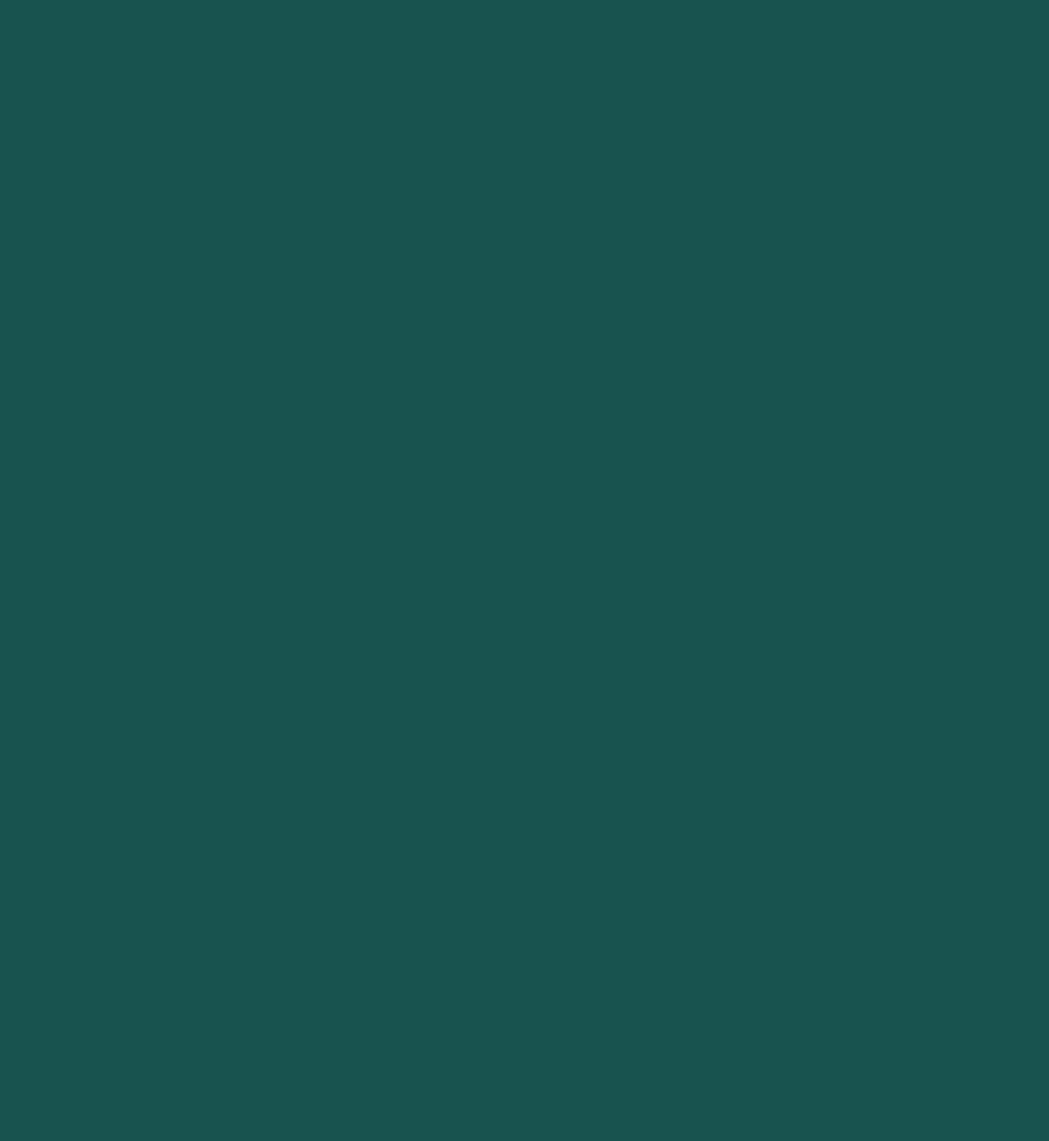
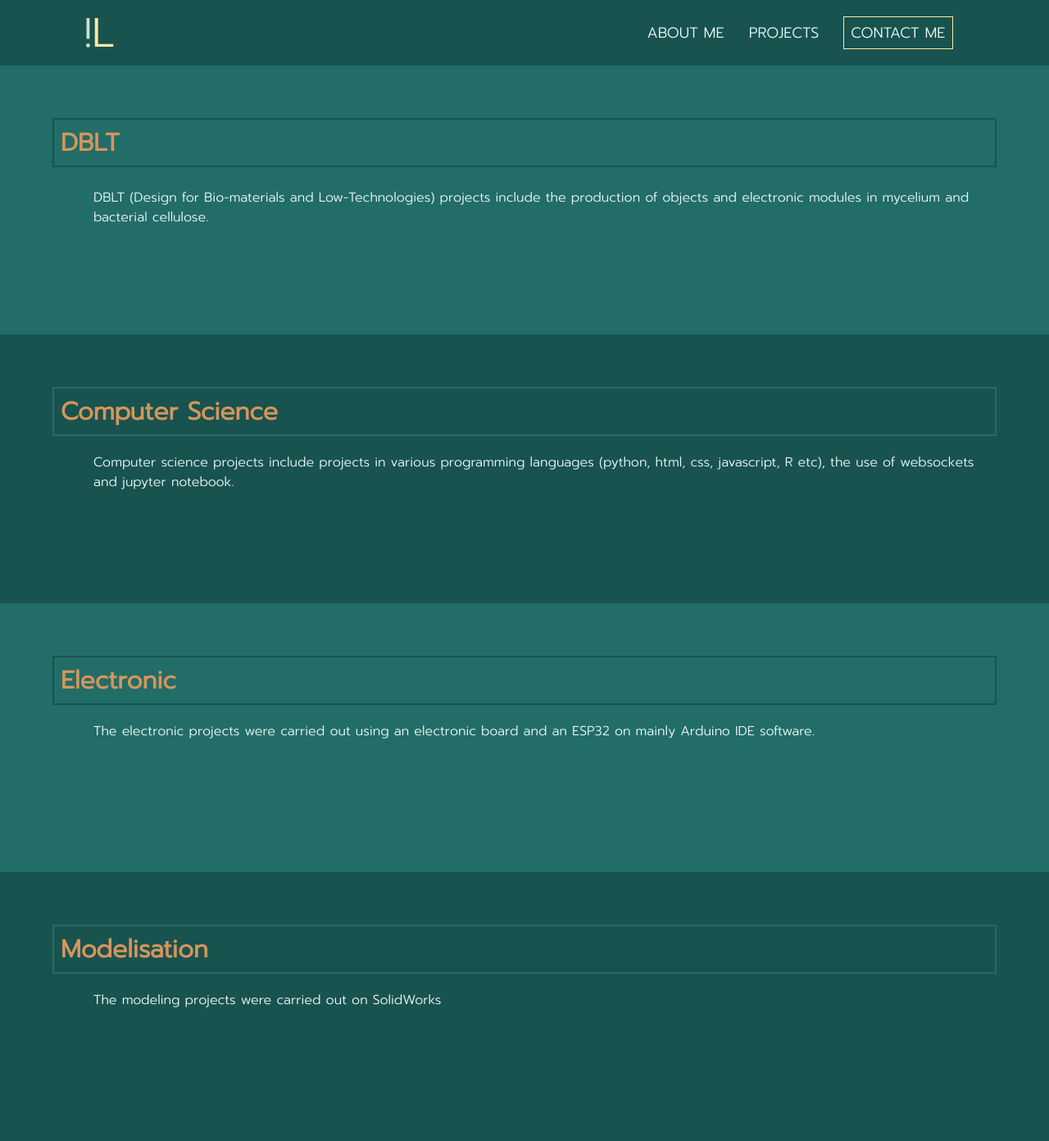
Before and after one commit to LucaricotRouge/personnalPorteFolio, a plain HTML site: page Projects.html in a window 1280 px wide. Shown: the whole page at 82% size. Before the commit the page ends 800 px from the top, so only its background shows below. Drawn offline with Linux system fonts and the light colour scheme.

Commit message:
Réalisation de la page projets

```diff
--- a/Projects.html
+++ b/Projects.html
@@ -8,6 +8,73 @@
     <link rel="stylesheet" href="style.css">
 </head>
 <body>
+    <header>
 
+        <div class="logo">
+            <span style ="color : #C9E3CC">!</span>L
+        </div>
+        <nav>
+            <ul class="menu">
+                   <li><a href="index.html">About me</a></li>
+                   <li><a href="Projects.html">Projects</a></li>
+                   <li class="contact"><a href="Contact.html">Contact Me</a></li>
+                </ul>
+        </nav>
+    </header>
+
+    <section>
+        <div class = "DBLT">
+            <nav>
+                <a href="DBLT.html">
+                    <h2>
+                        DBLT
+                    </h2>
+                </a>
+            </nav>
+            <p>
+                DBLT (Design for Bio-materials and Low-Technologies) projects include the production of objects and electronic modules in mycelium and bacterial cellulose.
+            </p>
+        </div>
+
+        <div class="CS">
+            <nav>
+                <a href="CS.html">
+                    <h2>
+                        Computer Science
+                    </h2>
+                </a>
+            </nav>
+            <p>
+                Computer science projects include projects in various programming languages (python, html, css, javascript, R etc), the use of websockets and jupyter notebook.
+            </p>
+        </div>
+
+        <div class="Electronic">
+            <nav>
+                <a href="Electronic.html">
+                    <h2>
+                        Electronic
+                    </h2>
+                </a>
+            </nav>
+            <p>
+                The electronic projects were carried out using an electronic board and an ESP32 on mainly Arduino IDE software.
+            </p>
+        </div>
+
+        <div class="Modelisation">
+            <nav>
+                <a href="Modelisation.html">
+                    <h2>
+                        Modelisation
+                    </h2>
+                </a>
+            </nav>
+            <p>
+                The modeling projects were carried out on SolidWorks
+            </p>
+        </div>
+
+    </section>
 </body>
 </html>
--- a/style.css
+++ b/style.css
@@ -11,8 +11,8 @@
 body {
     background-color: #18534F;
     position: relative;
+    /* permet de définir un contexte de positionnement pour un élément, tout en le laissant à sa position normale dans le flux du document, sauf si vous spécifiez des valeurs supplémentaires comme top, right, bottom, ou left. */
     height: 100vh; /*signifie que la hauteur est dynamique et s'ajuste à 100% de la hauteur de la fenêtre*/
-    overflow: hidden;
     /* pour masquer le contenu qui dépasse de la boîte de l'élément */
 }
 
@@ -41,7 +41,6 @@ header{
 
 .menu
 {
-
     display: flex;
     align-items: center;
     justify-content: space-between;
@@ -87,6 +86,8 @@ header{
     /*intéressant de noter que si le rectangle généré après passage de la souris est plus grand que le rectangle de base ça va élargir ce rectangle de base*/
     color: #FEEAA1
 }
+
+ /*<-----About Me----->*/
 
 /* DESCRIPTION */
 
@@ -160,3 +161,118 @@ padding :
     - C'est l'espace intérieur entre le contenu de l’élément (comme du texte ou une image) et ses bords.
     - Ajoute n px d'espace entre le texte et le bord du cadre.
  */
+
+
+ /*<-----Projects----->*/
+
+
+section h2{
+    border: 2px solid #18534F;
+    padding: 5px 8px;
+}
+
+section h2:hover{
+    color: #FEEAA1;
+    border: 2px solid #ECF8F6; /*épaisseur de la bordure de 1px et de forme rectangulaire noire*/
+    padding: 3px 16px;
+    transition: 0.5s;
+}
+
+.DBLT {
+    background-color: #226D68;
+    height: 25vh;
+    padding: 5% 5%;
+}
+
+.DBLT a{
+    text-decoration: 0;
+    font-size: 20px;
+    transition: 1s;
+}
+
+.DBLT h2{
+    color: #D6955B
+
+}
+
+.DBLT p{
+    color: #ECF8F6;
+    margin-top: 25px;
+    margin-left: 50px;
+}
+
+
+.CS {
+
+    background-color: #18534F;
+    height: 25vh;
+    padding: 5% 5%;
+ }
+
+.CS a {
+    text-decoration: 0;
+    font-size: 20px;
+    transition: 1s;
+}
+
+.CS h2{
+    color: #D6955B;
+    border: 2px solid #226D68;
+    padding: 5px 8px;
+}
+
+.CS p{
+    color: #ECF8F6;
+    margin-top: 20px;
+    margin-left: 50px;
+}
+
+.Electronic {
+
+    background-color: #226D68;
+    height: 25vh;
+    padding: 5% 5%;
+ }
+
+ .Electronic a {
+    text-decoration: 0;
+    font-size: 20px;
+    transition: 1s;
+}
+
+.Electronic h2{
+    color: #D6955B;
+    border: 2px solid #18534F;
+    padding: 5px 8px;
+}
+
+.Electronic p{
+    color: #ECF8F6;
+    margin-top: 20px;
+    margin-left: 50px;
+}
+
+.Modelisation {
+
+    background-color: #18534F;
+    height: 25vh;
+    padding: 5% 5%;
+ }
+
+ .Modelisation a {
+    text-decoration: 0;
+    font-size: 20px;
+    transition: 1s;
+}
+
+.Modelisation h2{
+    color: #D6955B;
+    border: 2px solid #226D68;
+    padding: 5px 8px;
+}
+
+.Modelisation p{
+    color: #ECF8F6;
+    margin-top: 20px;
+    margin-left: 50px;
+}
```
Also changed, not shown: Contact.html (+12 -0 lines), DBLT.html (added).
